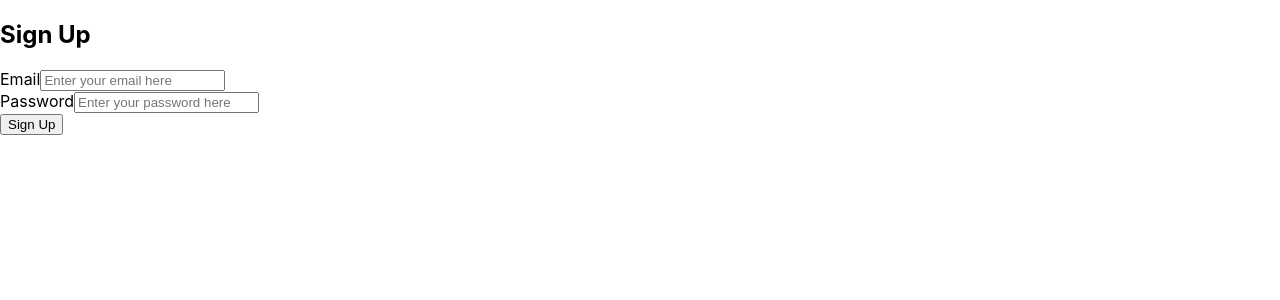
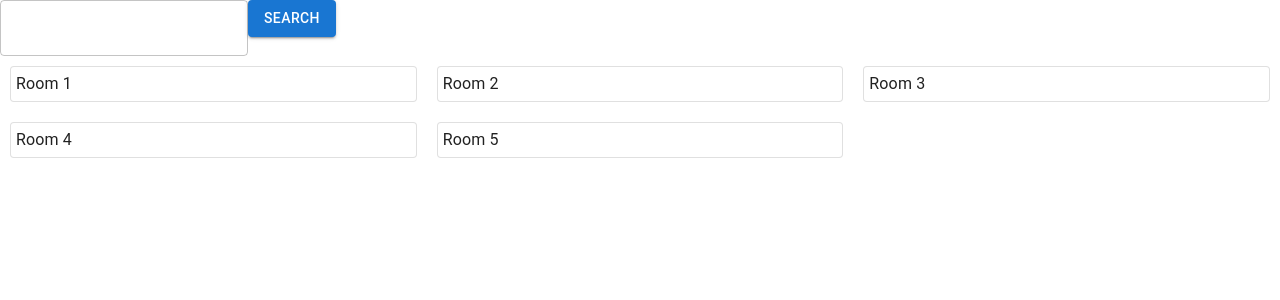
Before and after one commit to ArijitBhardwaj/ITDevProject, a React (Create React App) app in the folder client/: page / in a window 1280 px wide. Shown: the top 300 px of the page. Built offline with nearby package versions, Linux system fonts and the light colour scheme.

Commit message:
example room searching functionality added

```diff
--- a/client/src/App.jsx
+++ b/client/src/App.jsx
@@ -1,11 +1,25 @@
 import React from "react";
 import SignUp from "./Pages/SignUp";
+import { useRoutes } from "react-router-dom";
+import NavigationMenu from "./Pages/navigation_ui/navigationMenu";
 
 function App() {
+
+  const routes = useRoutes([
+    {
+      path: '/',
+      element: <NavigationMenu></NavigationMenu>
+    },
+    {
+      path: '/signup',
+      element: <SignUp></SignUp>
+    }
+  ])
+
   return (
-    <div>
-      <SignUp />
-    </div>
+    <>
+      {routes}
+    </>
   );
 }
 
--- /dev/null
+++ b/client/src/Pages/navigation_ui/NavigationMenu.jsx
@@ -0,0 +1,109 @@
+import { Box, Button, TextField } from "@mui/material"
+import React, { useEffect, useState } from "react"
+import RoomCard from "./RoomCard"
+
+const NavigationMenu = () =>
+{
+    const [rooms, setRooms] = useState([])
+    const [searchParams, setSearchParams] = useState('')
+
+    // TODO : dynamically change the room map according to this variable
+    const [filteredRooms, setFilteredRooms] = useState([])
+
+    // TODO : needs to be an async function when calling from the database later
+    const getRooms = () =>
+    {
+        const roomsFound = [
+            {
+                name: "Room 1",
+                tags: ["floor 1", "lab"]
+            },
+            {
+                name: "Room 2",
+                tags: ["floor 1", "class"]
+            },
+            {
+                name: "Room 3",
+                tags: ["floor 2", "class"]
+            },
+            {
+                name: "Room 4",
+                tags: ["floor 2", "bathroom"]
+            },
+            {
+                name: "Room 5",
+                tags: ["floor 3", "bathroom"]
+            }
+
+        ]
+        setRooms(roomsFound)
+        setFilteredRooms(roomsFound)
+    }
+
+    const getFilteredRooms = () =>
+    {
+        // Every comma is an additional tag maybe
+        // Use regex to separate into groups
+        const re = /([a-zA-Z 0-9]+),?/g
+
+        console.log("The Filters Before", searchParams.match(re))
+
+        let filtersFound = searchParams.toLowerCase().match(re)
+
+        // removing whitespace and commas
+        filtersFound = filtersFound.map((filt) =>
+        {
+            return filt.replace( /^[, ]*/, '').replace(/[, ]*$/, '')
+        })
+
+        console.log("The Filters After", filtersFound)
+
+        // Filter rooms according to the conditions passed
+        setFilteredRooms(rooms.filter((room) =>
+        {
+            for(var i of filtersFound)
+            {
+                if(room.tags.includes(i))
+                {
+                    return true
+                }
+            }
+            return false
+        }))
+    }
+
+    useEffect(() =>
+    {
+        getRooms()
+    }, [])
+
+    return (
+        <>
+        <Box>
+            {/* Search Bar */}
+            <TextField
+                value={searchParams || ''}
+                onChange={(e) => setSearchParams(e.target.value)}
+                sx={{input: {color: 'green'}}}
+            ></TextField>
+            {/* Search button
+            We can also leave it so that the text field searches dynamically as its contents are changed
+            */}
+            <Button variant="contained" onClick={getFilteredRooms}>Search</Button>
+
+            {/* Rooms listings */}
+            <Box display='grid' gridTemplateColumns='auto auto auto'>
+            {filteredRooms.map((room) =>(
+                <>
+                <RoomCard
+                    roomName = {room.name}
+                ></RoomCard>
+                </>
+            ))}
+            </Box>
+        </Box>
+        </>
+    )
+}
+
+export default NavigationMenu
--- /dev/null
+++ b/client/src/Pages/navigation_ui/RoomCard.jsx
@@ -0,0 +1,23 @@
+import { Box, Card, CardActionArea, Typography } from "@mui/material";
+import React from "react";
+
+const RoomCard = ({roomName}) =>
+{
+    // CardActionArea is used to make the card clickable and then function for navigation
+
+    return (
+        <>
+        <Box padding='10px'>
+            <Card variant="outlined">
+                <CardActionArea onClick={() => console.log(roomName)}>
+                    <Typography margin='5px'>
+                        {roomName}
+                    </Typography>
+                </CardActionArea>
+            </Card>
+        </Box>
+        </>
+    )
+}
+
+export default RoomCard
--- a/client/src/index.jsx
+++ b/client/src/index.jsx
@@ -14,6 +14,7 @@
 import React from 'react';
 import ReactDOM from 'react-dom/client';
 import { ThemeProvider, createTheme } from '@mui/material/styles';
+import { BrowserRouter } from 'react-router-dom'
 import App from './App.jsx';
 import './index.css';
 
@@ -22,8 +23,10 @@ const theme = createTheme();
 const root = ReactDOM.createRoot(document.getElementById('root'));
 root.render(
   <React.StrictMode>
-    <ThemeProvider theme={theme}>
-      <App />
-    </ThemeProvider>
+    <BrowserRouter>
+      <ThemeProvider theme={theme}>
+        <App />
+      </ThemeProvider>
+    </BrowserRouter>
   </React.StrictMode>
 );
--- a/package.json
+++ b/package.json
@@ -2,6 +2,7 @@
   "dependencies": {
     "@emotion/react": "^11.14.0",
     "@emotion/styled": "^11.14.0",
-    "@mui/material": "^6.4.5"
+    "@mui/material": "^6.4.5",
+    "react-router-dom": "^7.2.0"
   }
 }
```
Also changed, not shown: client/src/Pages/navigation_ui/Map.jsx (added), 1 other file (tests, documents, lock files or other folders).
